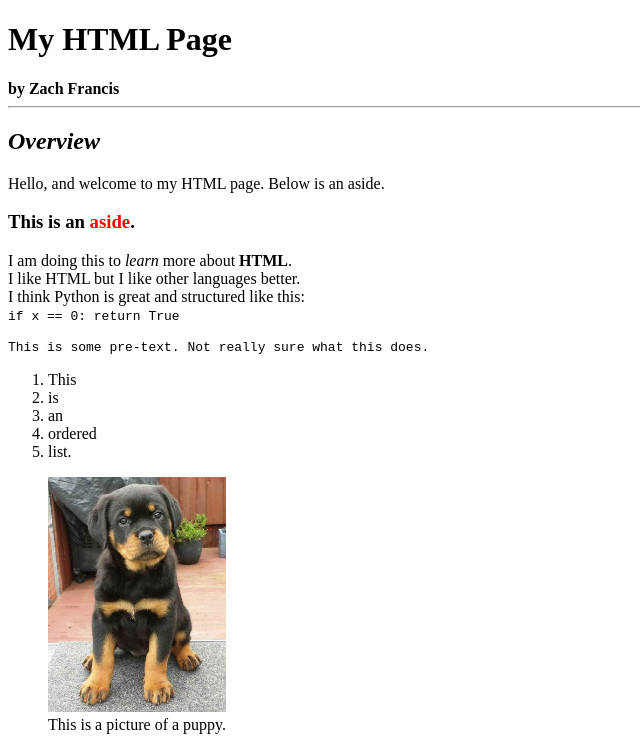
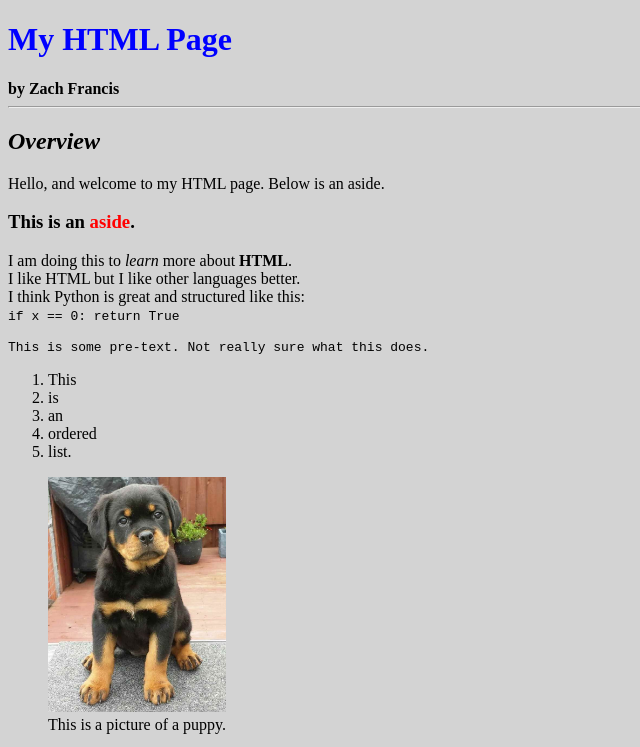
Before and after one commit to zbfrancis/wi21-cse110-lab3, a plain HTML site: page index.html in a window 1280 px wide. Shown: the top 747 px of the page, without its empty margins (0-640 px from the left). Drawn offline with Linux system fonts and the light colour scheme.

Commit message:
Markdowns & Inline

```diff
--- a/index.html
+++ b/index.html
@@ -10,9 +10,15 @@
 		<meta name="author" content="Zach Francis">
 	</head>
 
+	<style>
+		body{
+			background-color: lightgray;
+		}
+	</style>
+
 	<body>
 		<header>
-			<h1>My HTML Page</h1>
+			<h1 style="color: blue">My HTML Page</h1>
 			<b>by Zach Francis</b>
 		</header>
 		<hr>
```
Also changed, not shown: 2 other files.
